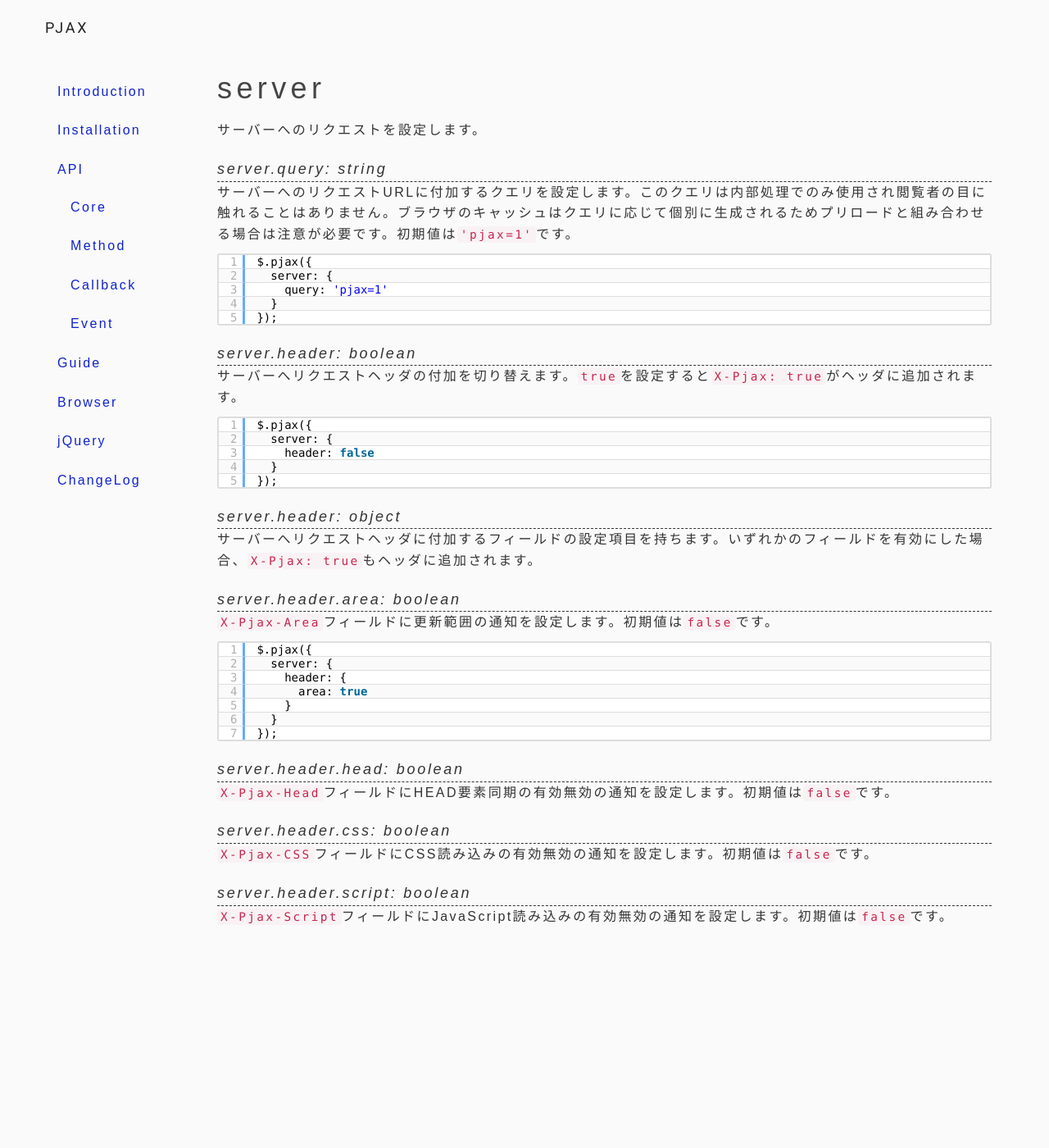
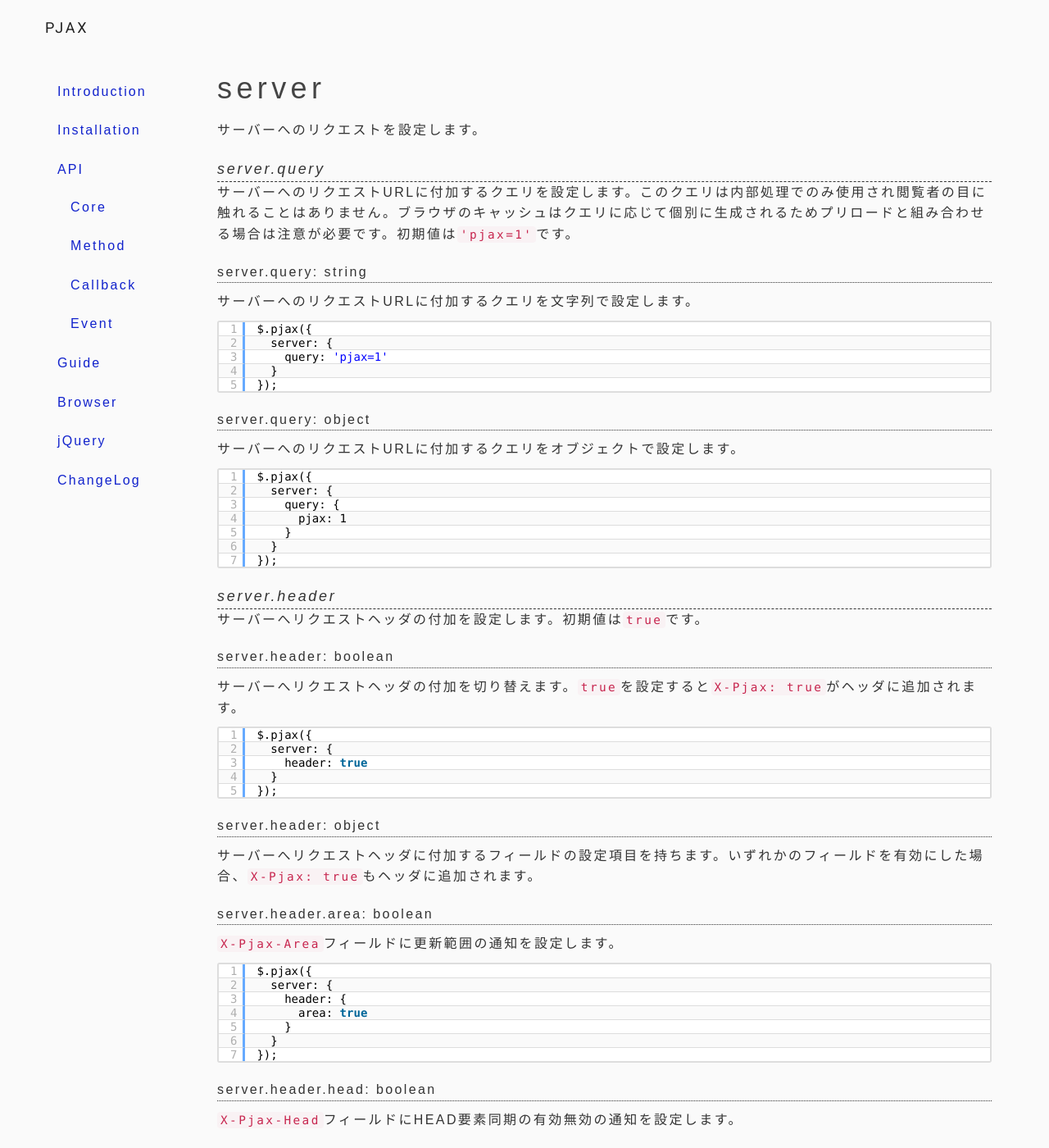
Before and after one commit to falsandtru/pjax-api, a Jekyll site: the page built from api/core/setting/server/index.md, in a window 1280 px wide and 1400 px high. Shown: the whole window at 82% size. Built offline with Jekyll 4.4.1, drawn with Linux system fonts in a browser that asks for light colours; nearby versions of some CDN libraries; some of the changed text lies outside the part shown.

```diff
--- a/api/core/setting/server/index.md
+++ b/api/core/setting/server/index.md
@@ -9,8 +9,11 @@ class: style-api style-api-detail
 # server
 サーバーへのリクエストを設定します。
 
-## server.query: string
+## server.query
 サーバーへのリクエストURLに付加するクエリを設定します。このクエリは内部処理でのみ使用され閲覧者の目に触れることはありません。ブラウザのキャッシュはクエリに応じて個別に生成されるためプリロードと組み合わせる場合は注意が必要です。初期値は`'pjax=1'`です。
+
+### server.query: string
+サーバーへのリクエストURLに付加するクエリを文字列で設定します。
 
 <pre class="sh brush: js;">
 $.pjax({
@@ -20,22 +23,38 @@ $.pjax({
 });
 </pre>
 
-## server.header: boolean
+### server.query: object
+サーバーへのリクエストURLに付加するクエリをオブジェクトで設定します。
+
+<pre class="sh brush: js;">
+$.pjax({
+  server: {
+    query: {
+      pjax: 1
+    }
+  }
+});
+</pre>
+
+## server.header
+サーバーへリクエストヘッダの付加を設定します。初期値は`true`です。
+
+### server.header: boolean
 サーバーへリクエストヘッダの付加を切り替えます。`true`を設定すると`X-Pjax: true`がヘッダに追加されます。
 
 <pre class="sh brush: js;">
 $.pjax({
   server: {
-    header: false
+    header: true
   }
 });
 </pre>
 
-## server.header: object
+### server.header: object
 サーバーへリクエストヘッダに付加するフィールドの設定項目を持ちます。いずれかのフィールドを有効にした場合、`X-Pjax: true`もヘッダに追加されます。
 
-## server.header.area: boolean
-`X-Pjax-Area`フィールドに更新範囲の通知を設定します。初期値は`false`です。
+### server.header.area: boolean
+`X-Pjax-Area`フィールドに更新範囲の通知を設定します。
 
 <pre class="sh brush: js;">
 $.pjax({
@@ -47,11 +66,11 @@ $.pjax({
 });
 </pre>
 
-## server.header.head: boolean
-`X-Pjax-Head`フィールドにHEAD要素同期の有効無効の通知を設定します。初期値は`false`です。
+### server.header.head: boolean
+`X-Pjax-Head`フィールドにHEAD要素同期の有効無効の通知を設定します。
 
-## server.header.css: boolean
-`X-Pjax-CSS`フィールドにCSS読み込みの有効無効の通知を設定します。初期値は`false`です。
+### server.header.css: boolean
+`X-Pjax-CSS`フィールドにCSS読み込みの有効無効の通知を設定します。
 
-## server.header.script: boolean
-`X-Pjax-Script`フィールドにJavaScript読み込みの有効無効の通知を設定します。初期値は`false`です。
+### server.header.script: boolean
+`X-Pjax-Script`フィールドにJavaScript読み込みの有効無効の通知を設定します。
```
Also changed, not shown: api/callback/index.md (+2 -2 lines), changelog/index.md (+5 -0 lines), demo/cov/jquery.pjax.js, test/cov/jquery.pjax.js.
